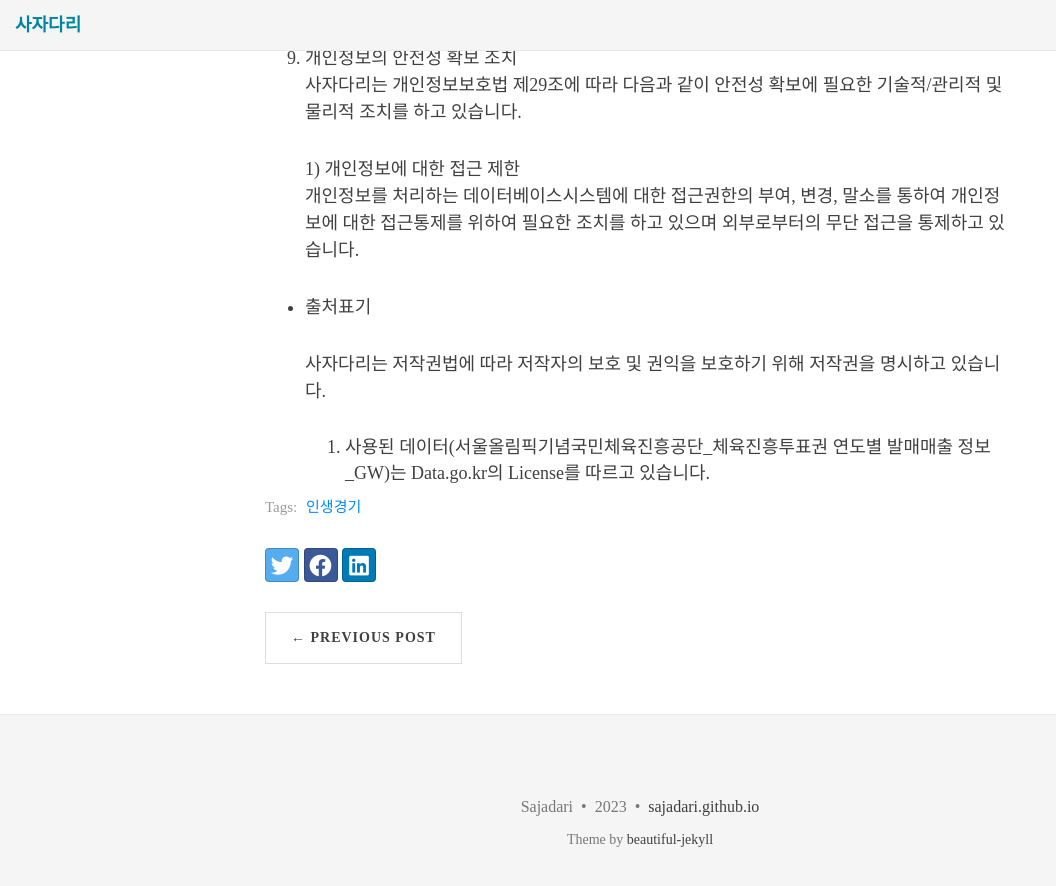
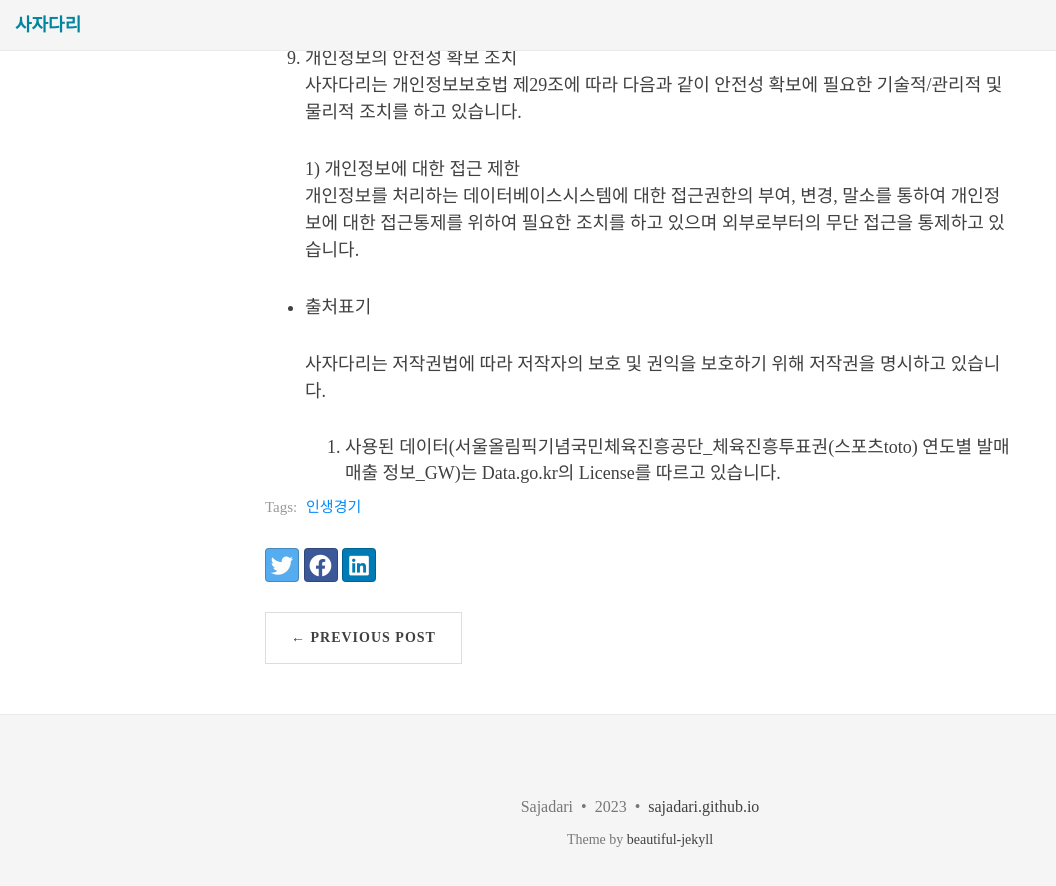
Before and after one commit to sajadari/sajadari.github.io, a Jekyll site: the page built from _posts/2023-08-16-gameOfLife-policy.md.md, in a window 1280 px wide and 900 px high, scrolled down 2593 px. Shown: the top 886 px of the window, without its empty margins (0-1056 px from the left). Built offline with Jekyll 4.4.1, drawn with Linux system fonts in a browser that asks for light colours; nearby versions of some CDN libraries; some web fonts are replaced.

Commit message:
Update 2023-08-16-gameOfLife-policy.md.md

```diff
--- a/_posts/2023-08-16-gameOfLife-policy.md.md
+++ b/_posts/2023-08-16-gameOfLife-policy.md.md
@@ -79,4 +79,4 @@ tags: [인생경기]
 
     사자다리는 저작권법에 따라 저작자의 보호 및 권익을 보호하기 위해 저작권을 명시하고 있습니다.
 
-    1. 사용된 데이터(서울올림픽기념국민체육진흥공단_체육진흥투표권 연도별 발매매출 정보_GW)는 Data.go.kr의 License를 따르고 있습니다.
+    1. 사용된 데이터(서울올림픽기념국민체육진흥공단_체육진흥투표권(스포츠toto) 연도별 발매매출 정보_GW)는 Data.go.kr의 License를 따르고 있습니다.
```
